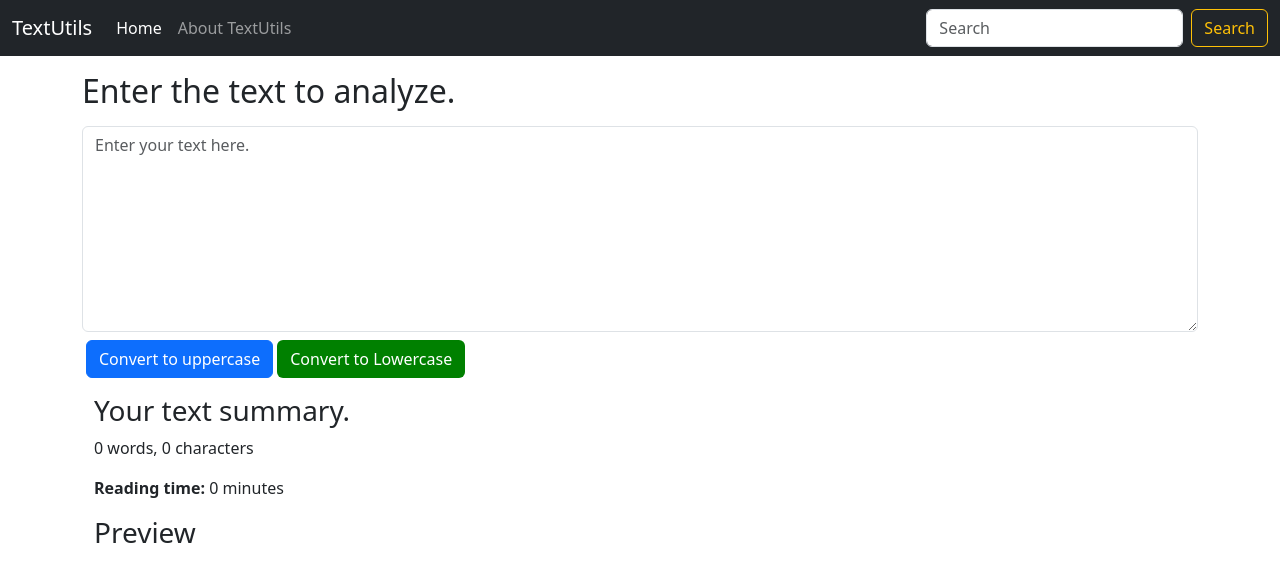
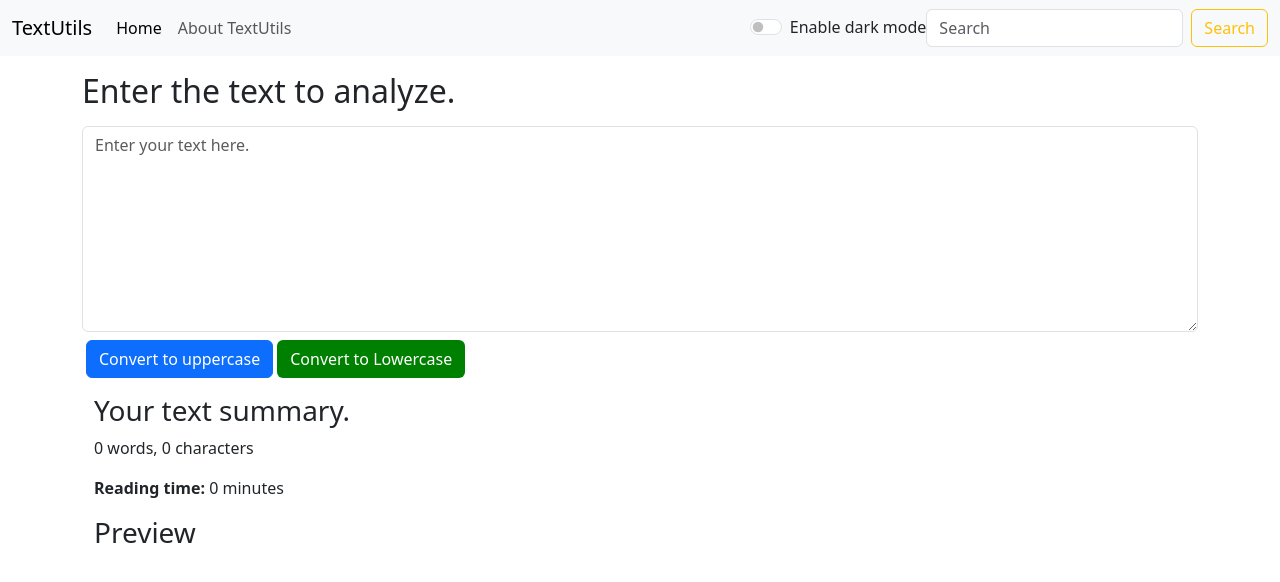
Before and after one commit to ronishg27/reactProject, a React (Vite) app: page / in a window 1280 px wide. Shown: the top 582 px of the page. Built offline with nearby package versions, Linux system fonts and the light colour scheme.

Commit message:
dk where am i

```diff
--- a/src/App.tsx
+++ b/src/App.tsx
@@ -1,11 +1,13 @@
+import { useState } from "react";
 import Navbar from "./components/Navbar";
 import TextForm from "./components/TextForm";
 // import About from "./components/About";
 
 function App() {
+  const [mode, setDarkMode] = useState('light');
   return (
     <>
-      <Navbar title="TextUtils" aboutText="About TextUtils" />
+      <Navbar title="TextUtils" aboutText="About TextUtils" mode={mode} />
       <div className="container my-3">
         {/* <nav>
           <ul>
--- a/src/components/About.tsx
+++ b/src/components/About.tsx
@@ -3,22 +3,24 @@ function About() {
   const [myStyle, setMyStyle] = useState({
     color: "black",
     backgroundColor: "white",
+    border: "1px solid white",
   });
   const [btnText, setBtnText] = useState("Enable Dark Mode");
 
-  const toggleStyle = () => {
+  const toggleStyle = (): void => {
     if (myStyle.color == "white") {
       setMyStyle({
         color: "black",
         backgroundColor: "white",
+        border: "1px solid white",
       })
       setBtnText("Enable Dark Mode");
     }
     else {
       setMyStyle({
-        border: '1px solid white',
         color: "white",
         backgroundColor: "black",
+        border: "1px solid white",
       })
       setBtnText("Enable Light Mode");
     }
--- a/src/components/Navbar.tsx
+++ b/src/components/Navbar.tsx
@@ -2,7 +2,7 @@ import PropTypes from "prop-types";
 export default function Navbar(props: any) {
   return (
     <>
-      <nav className="navbar navbar-expand-lg navbar-dark bg-dark ">
+      <nav className={`navbar navbar-expand-lg navbar-${props.mode} bg-${props.mode}`}>
         <div className="container-fluid">
           <a className="navbar-brand" href="/">
             {props.title}
@@ -31,6 +31,10 @@ export default function Navbar(props: any) {
                 </a>
               </li>
             </ul>
+            <div className="form-check form-switch">
+              <label className="form-check-label" htmlFor="flexSwitchCheckDefault">Enable dark mode</label>
+              <input className="form-check-input" type="checkbox" role="switch" id="flexSwitchCheckDefault" />
+            </div>
             <form className="d-flex" role="search">
               <input
                 className="form-control me-2"
```
